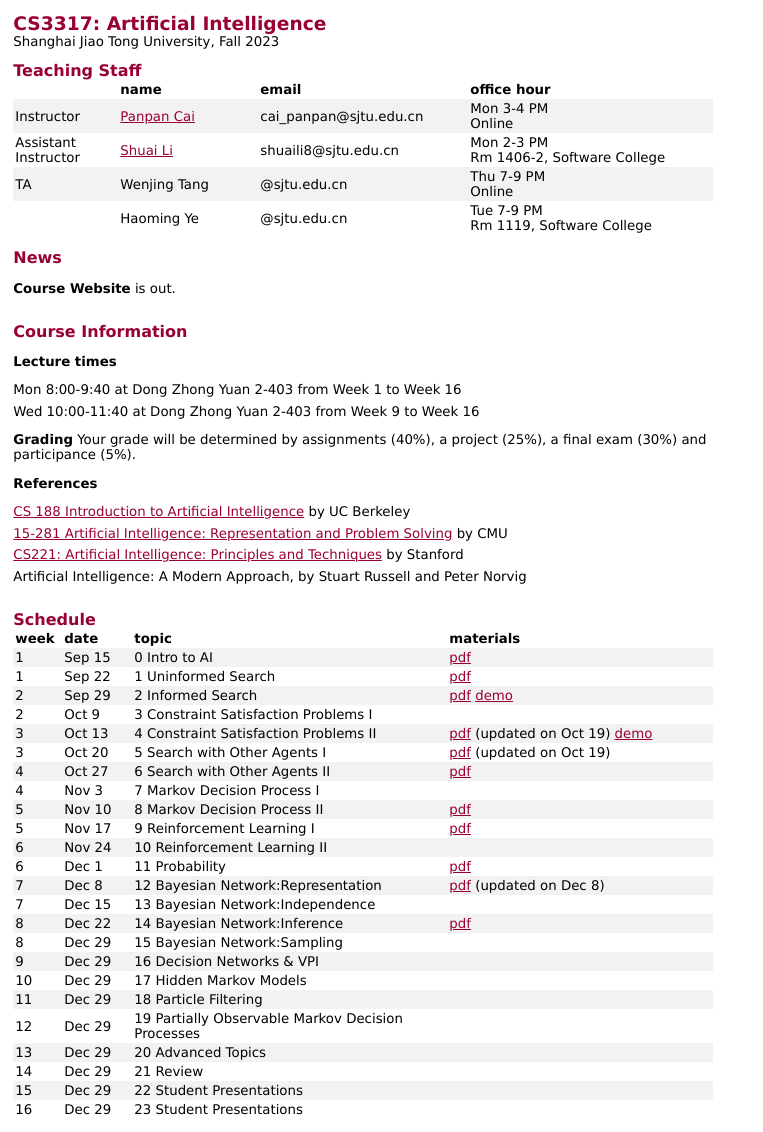
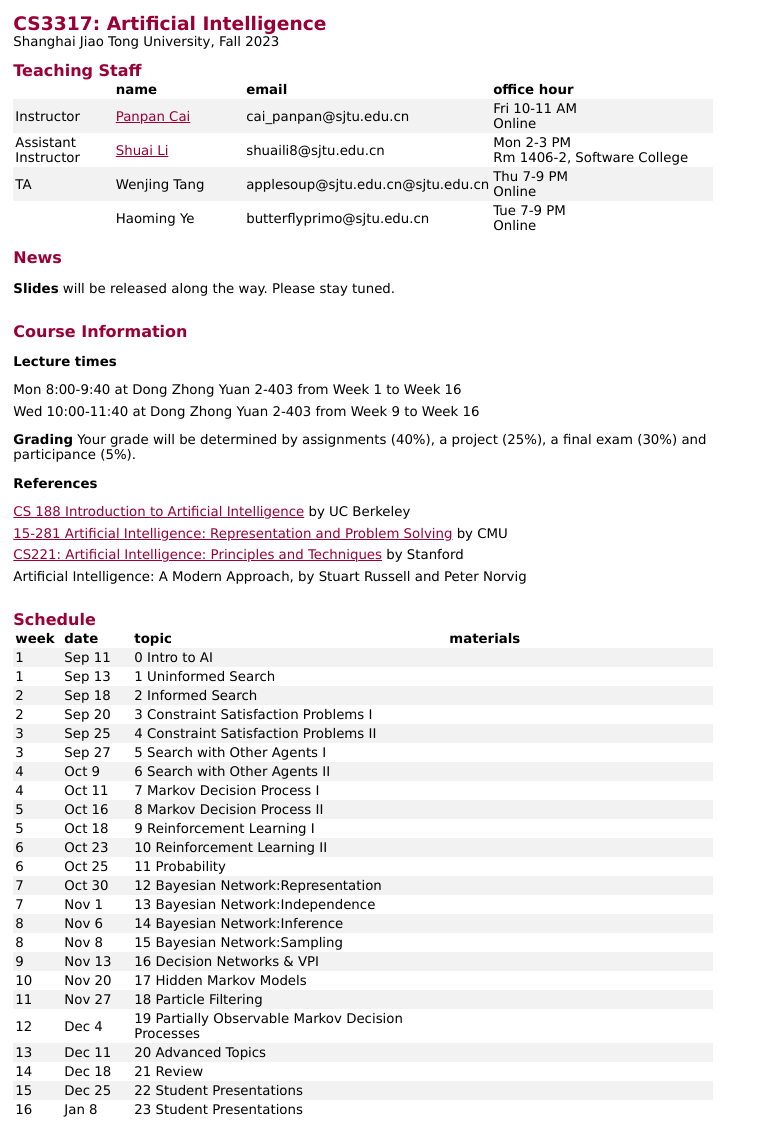
Before and after one commit to RoboticSJTU/CS3317, a plain HTML site: page index.html in a window 1280 px wide. Shown: the part 10-1142 px from the top of the page, without its empty margins (0-763 px from the left). Drawn offline with Linux system fonts and the light colour scheme.

Commit message:
Update index.html

```diff
--- a/index.html
+++ b/index.html
@@ -113,7 +113,7 @@
                 <td>Instructor</td>
                 <td><a href="http://cindycia.github.io/" target="_blank">Panpan Cai</a></td>
                 <td>cai_panpan@sjtu.edu.cn</td>
-                <td>Mon 3-4 PM <br>Online</td>
+                <td>Fri 10-11 AM <br>Online</td>
             </tr>
 
             <tr>
@@ -126,15 +126,15 @@
             <tr>
                 <td>TA</td>
                 <td>Wenjing Tang</td>
-                <td>@sjtu.edu.cn</td>
+                <td>applesoup@sjtu.edu.cn@sjtu.edu.cn</td>
                 <td>Thu 7-9 PM <br>Online</td>
             </tr>
 
             <tr>
                 <td></td>
                 <td>Haoming Ye</td>
-                <td>@sjtu.edu.cn</td>
-                <td>Tue 7-9 PM <br>Rm 1119, Software College</td>
+                <td>butterflyprimo@sjtu.edu.cn</td>
+                <td>Tue 7-9 PM <br>Online</td>
             </tr>
         </tbody>
         </table>
@@ -143,7 +143,7 @@
     <div id="announcements">
         <a name="announcements"><h2>News</h2></a>
         <ul>
-            <li><b>Course Website</b> is out.</li>
+            <li><b>Slides</b> will be released along the way. Please stay tuned.</li>
             <!-- <li><b>HW 6</b> is out and is due on Jan 1. <b>Solution 6</b> is out.</li> -->
             <!-- <li><b>HW 5</b> is out and is due on Dec 15. <b>Solution 5</b> is out.</li>
             <li><b>HW 4</b> is out and is due on Nov 30. <b>Solution 4</b> is out.</li>
@@ -194,76 +194,77 @@
         </tr>
 
         <tr>
-            <td>1</td><td>Sep 15</td><td>0 Intro to AI</td><td><a href="https://shuaili8.github.io/Teaching/CS3317/L1_intro_light.pdf" target="_blank">pdf</a></td>
+            <td>1</td><td>Sep 11</td><td>0 Intro to AI</td><td></td>
         </tr>
         <tr>
-            <td>1</td><td>Sep 22</td><td>1 Uninformed Search</td><td><a href="https://shuaili8.github.io/Teaching/CS3317/L2_search_light.pdf" target="_blank">pdf</a></td>
+            <td>1</td><td>Sep 13</td><td>1 Uninformed Search</td><td></td>
         </tr>
         <tr>
-            <td>2</td><td>Sep 29</td><td>2 Informed Search</td><td><a href="https://shuaili8.github.io/Teaching/CS3317/L3_CSPs_light.pdf" target="_blank">pdf</a> <a href="https://inst.eecs.berkeley.edu/~cs188/fa19/assets/demos/csp/csp_demos.html" target="_blank">demo</a></td>
+            <td>2</td><td>Sep 18</td><td>2 Informed Search</td><td></td>
         </tr>
         <tr>
-            <td>2</td><td>Oct 9</td><td>3 Constraint Satisfaction Problems I</td><td></td>
+            <td>2</td><td>Sep 20</td><td>3 Constraint Satisfaction Problems I</td><td></td>
         </tr>
         <tr>
-            <td>3</td><td>Oct 13</td><td>4 Constraint Satisfaction Problems II</td><td><a href="https://shuaili8.github.io/Teaching/CS3317/L4_SAT.pdf" target="_blank">pdf</a> (updated on Oct 19) <a href="https://cse442-17f.github.io/Conflict-Driven-Clause-Learning/" target="_blank">demo</a></td>
+            <!-- <td>3</td><td>Oct 13</td><td>4 Constraint Satisfaction Problems II</td><td><a href="https://shuaili8.github.io/Teaching/CS3317/L4_SAT.pdf" target="_blank">pdf</a> (updated on Oct 19) <a href="https://cse442-17f.github.io/Conflict-Driven-Clause-Learning/" target="_blank">demo</a></td> -->
+            <td>3</td><td>Sep 25</td><td>4 Constraint Satisfaction Problems II</td><td></td>
         </tr>
         <tr>
-            <td>3</td><td>Oct 20</td><td>5 Search with Other Agents I</td><td><a href="https://shuaili8.github.io/Teaching/CS3317/L5_adversarial_search_light.pdf" target="_blank">pdf</a> (updated on Oct 19)</td>
+            <td>3</td><td>Sep 27</td><td>5 Search with Other Agents I</td><td></td>
         </tr>
         <tr>
-            <td>4</td><td>Oct 27</td><td>6 Search with Other Agents II</td><td><a href="https://shuaili8.github.io/Teaching/CS3317/L6_mdp_light.pdf" target="_blank">pdf</a></td>
+            <td>4</td><td>Oct 9</td><td>6 Search with Other Agents II</td><td></td>
         </tr>
         <tr>
-            <td>4</td><td>Nov 3</td><td>7 Markov Decision Process I</td><td></td>
+            <td>4</td><td>Oct 11</td><td>7 Markov Decision Process I</td><td></td>
         </tr>
         <tr>
-            <td>5</td><td>Nov 10</td><td>8 Markov Decision Process II</td><td><a href="https://shuaili8.github.io/Teaching/CS3317/L7_RL_light.pdf" target="_blank">pdf</a></td>
+            <td>5</td><td>Oct 16</td><td>8 Markov Decision Process II</td><td></td>
         </tr>
         <tr>
-            <td>5</td><td>Nov 17</td><td>9 Reinforcement Learning I</td><td><a href="https://shuaili8.github.io/Teaching/CS3317/L8_bandits.pdf" target="_blank">pdf</a></td>
+            <td>5</td><td>Oct 18</td><td>9 Reinforcement Learning I</td><td></td>
         </tr>
         <tr>
-            <td>6</td><td>Nov 24</td><td>10 Reinforcement Learning II</td><td></td>
+            <td>6</td><td>Oct 23</td><td>10 Reinforcement Learning II</td><td></td>
         </tr>
         <tr>
-            <td>6</td><td>Dec 1</td><td>11 Probability</td><td><a href="https://shuaili8.github.io/Teaching/CS3317/L9_bayes_nets_probabilistic_models_light.pdf" target="_blank">pdf</a></td>
+            <td>6</td><td>Oct 25</td><td>11 Probability</td><td></td>
         </tr>
         <tr>
-            <td>7</td><td>Dec 8</td><td>12 Bayesian Network:Representation</td><td><a href="https://shuaili8.github.io/Teaching/CS3317/L10_bayes_nets_inference_light.pdf" target="_blank">pdf</a> (updated on Dec 8)</td>
+            <td>7</td><td>Oct 30</td><td>12 Bayesian Network:Representation</td><td></td>
         </tr>
         <tr>
-            <td>7</td><td>Dec 15</td><td>13 Bayesian Network:Independence</td><td></td>
+            <td>7</td><td>Nov 1</td><td>13 Bayesian Network:Independence</td><td></td>
         </tr>
         <tr>
-            <td>8</td><td>Dec 22</td><td>14 Bayesian Network:Inference</td><td><a href="https://shuaili8.github.io/Teaching/CS3317/final%20review.pdf" target="_blank">pdf</a></td>
+            <td>8</td><td>Nov 6</td><td>14 Bayesian Network:Inference</td><td></td>
         </tr>
         <tr>
-            <td>8</td><td>Dec 29</td><td>15 Bayesian Network:Sampling</td><td></td>
+            <td>8</td><td>Nov 8</td><td>15 Bayesian Network:Sampling</td><td></td>
         </tr>
         <tr>
-            <td>9</td><td>Dec 29</td><td>16  Decision Networks & VPI</td><td></td>
+            <td>9</td><td>Nov 13</td><td>16  Decision Networks & VPI</td><td></td>
         </tr>
         <tr>
-            <td>10</td><td>Dec 29</td><td>17 Hidden Markov Models</td><td></td>
+            <td>10</td><td>Nov 20</td><td>17 Hidden Markov Models</td><td></td>
         </tr>
         <tr>
-            <td>11</td><td>Dec 29</td><td>18 Particle Filtering</td><td></td>
+            <td>11</td><td>Nov 27</td><td>18 Particle Filtering</td><td></td>
         </tr>
         <tr>
-            <td>12</td><td>Dec 29</td><td>19 Partially Observable Markov Decision Processes</td><td></td>
+            <td>12</td><td>Dec 4</td><td>19 Partially Observable Markov Decision Processes</td><td></td>
         </tr>
         <tr>
-            <td>13</td><td>Dec 29</td><td>20 Advanced Topics</td><td></td>
+            <td>13</td><td>Dec 11</td><td>20 Advanced Topics</td><td></td>
         </tr>
         <tr>
-            <td>14</td><td>Dec 29</td><td>21 Review</td><td></td>
+            <td>14</td><td>Dec 18</td><td>21 Review</td><td></td>
         </tr>
         <tr>
-            <td>15</td><td>Dec 29</td><td>22 Student Presentations</td><td></td>
+            <td>15</td><td>Dec 25</td><td>22 Student Presentations</td><td></td>
         </tr>
         <tr>
-            <td>16</td><td>Dec 29</td><td>23 Student Presentations</td><td></td>
+            <td>16</td><td>Jan 8</td><td>23 Student Presentations</td><td></td>
         </tr>
         </tbody></table>
     </div>
```
